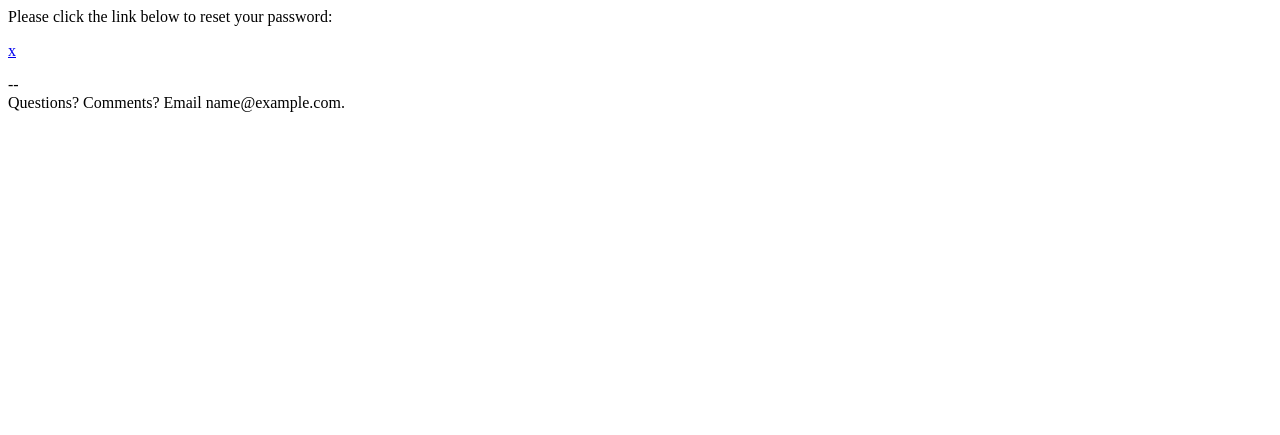
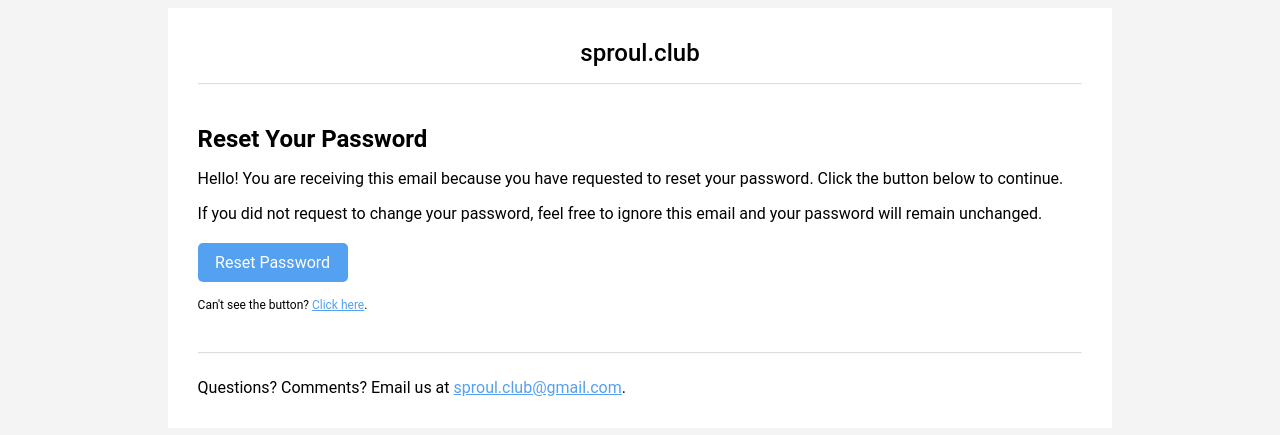
Before and after one commit to sproul-club/server, a Flask app: template templates/reset-password.html in a window 1280 px wide. Shown: the top 435 px of the page. Run offline with Flask 2, Linux system fonts and the light colour scheme; the template is opened without the code that fills it: most values are stand-ins (such as "Sample title", 1, 10 or a date in 2020); parts of the project's set-up code (start-up, migrations or seed data) failed here and were passed over.

Commit message:
updated change password template

```diff
--- a/templates/reset-password.html
+++ b/templates/reset-password.html
@@ -1,10 +1,105 @@
-Please click the link below to reset your password:
+<!DOCTYPE html>
+<html>
+<head>
+    <link rel="stylesheet" href="https://cdnjs.cloudflare.com/ajax/libs/font-awesome/4.7.0/css/font-awesome.min.css">
 
-<p>
-<a href="{{ reset_pass_url }}">{{ reset_pass_url }}</a>
-</p>
+    <style>
+        body {
+            font-family: 'Roboto', sans-serif;
+            background-color: #F4F4F4;
+        }
 
-<p>
---<br>
-Questions? Comments? Email {{ email_sender }}.
-</p>
+        h1 {
+            font-size: 24px;
+        }
+
+        hr {
+            opacity: 33%;
+        }
+
+        a {
+            color: #54A0F1;
+        }
+
+        .top-hr {
+            margin-bottom: 40px;
+        }
+
+        .bottom-hr {
+            margin-top: 40px;
+        }
+
+        .title-heading {
+            text-align: center;
+        }
+
+        .title-heading-text {
+            font-weight: 500;
+        }
+
+        .email-body {
+            background-color: white;
+            width: 70%;
+            margin: 0 auto;
+            padding: 15px 30px;
+        }
+
+        .verify-link {
+            text-decoration: none;
+        }
+
+        .verify-button {
+            padding: 10px;
+            margin-top: 20px;
+            background-color: #54A0F1;
+            text-align: center;
+            width: 130px;
+            color: white;
+            border-radius: 5px;
+        }
+
+        .alt-link-text {
+            font-size: 12px;
+        }
+
+        .footer {
+            display: flex;
+        }
+    </style>
+</head>
+
+<body>
+    <div class="email-body">
+        <div class="title-heading">
+            <h1 class="title-heading-text" >sproul.club</h1>
+        </div>
+
+        <hr class="top-hr">
+
+        <h1>Reset Your Password</h1>
+
+        <p>Hello! You are receiving this email because you have requested to reset your password. Click
+            the button below to continue.
+        </p>
+
+        <p>If you did not request to change your password,
+            feel free to ignore this email and your password will remain unchanged.</p>
+
+        <a href="{{ reset_pass_url }}" class="verify-link">
+        <p class="verify-button">
+        Reset Password
+        </p>
+        </a>
+
+        <p class="alt-link-text">Can't see the button? <a href="{{ reset_pass_url }}">Click here</a>.</p>
+
+        <hr class="bottom-hr">
+        <div class="footer">
+            <p>
+                Questions? Comments? Email us at <a href="mailto:sproul.club@gmail.com">sproul.club@gmail.com</a>.
+            </p>
+        </div>
+
+    </div>
+</body>
+</html>
```
